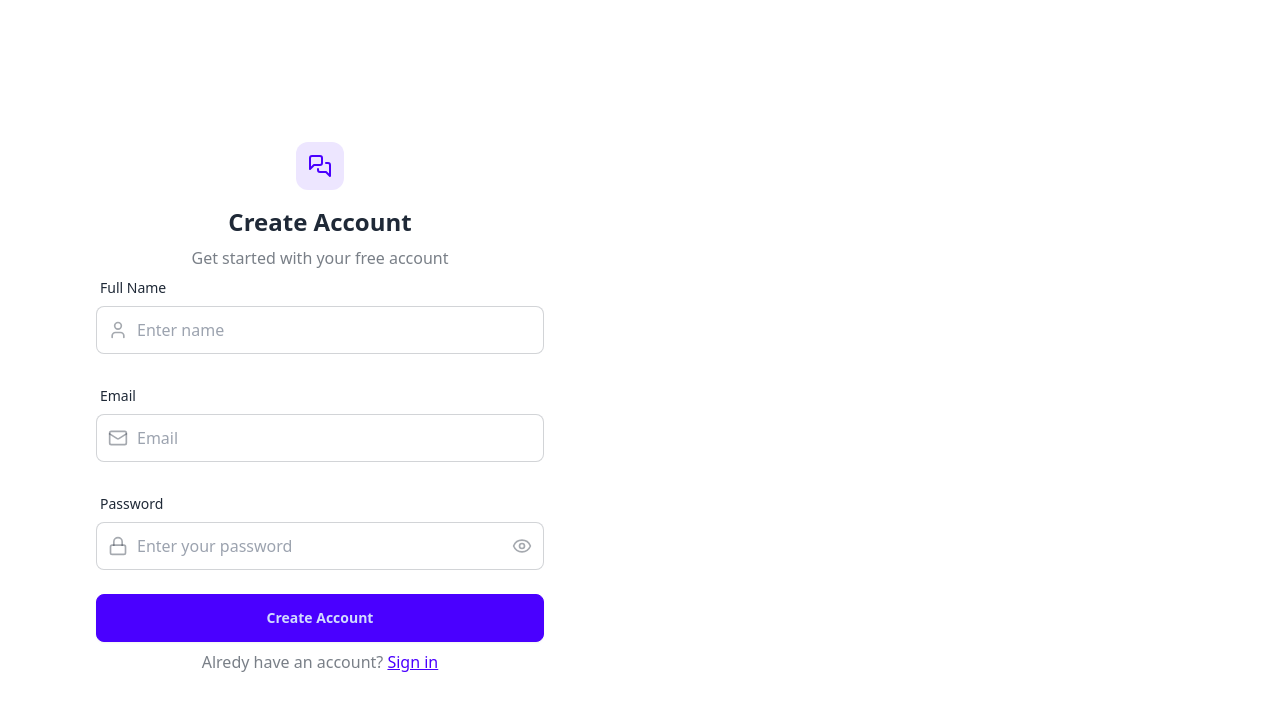
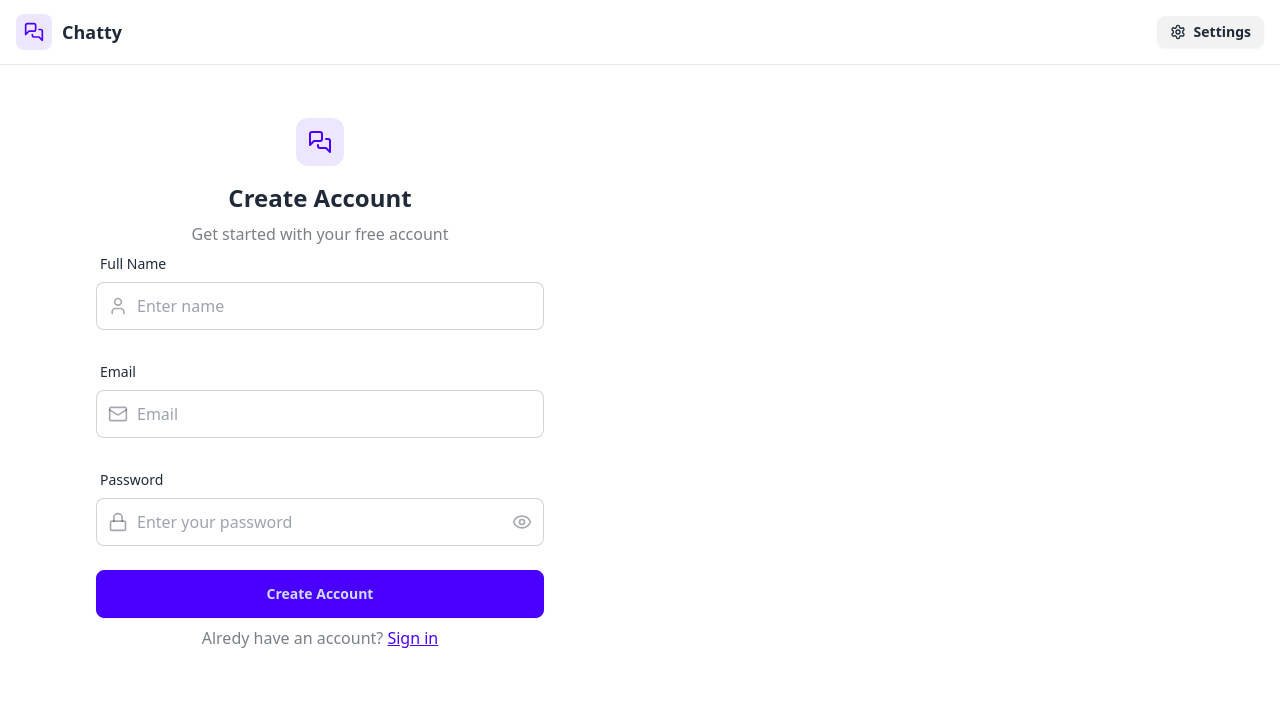
Before and after one commit to KalashThakare/Chat-Application, a React (Vite) app in the folder frontend/: page /signup in a window 1280 px wide. Shown: the top 710 px of the page. Built offline with nearby package versions, Linux system fonts and the light colour scheme; no server answers.

Commit message:
Logout page and Navbar completed

```diff
--- a/frontend/src/components/Navbar.jsx
+++ b/frontend/src/components/Navbar.jsx
@@ -1,8 +1,43 @@
 import React from 'react'
+import { useAuthStore } from '../store/useAuth.store';
+import { LogOut, MessagesSquareIcon, Settings, User } from 'lucide-react';
+import { Link } from 'react-router-dom';
 
 const Navbar = () => {
+  const {authUser,logout} = useAuthStore();
   return (
-    <div className='text-white'>Navbar</div>
+    <header className="bg-base-100 border-b border-base-300 fixed w-full top-0 z-40
+    backdrop-blur-lg bg-base-100/80">
+      <div className='container mx-auto  px-4 h-16'>
+        <div className='flex items-center justify-between h-full'>
+          <div className="flex items-center gap-8">
+            <Link to="/" className="flex items-center gap-2.5 hover:opacity-80 transition-all">
+              <div className="size-9 rounded-lg bg-primary/10 flex items-center justify-center">
+                <MessagesSquareIcon className="size-5 text-primary" />
+              </div>
+              <h1 className="text-lg font-bold">Chatty</h1>
+            </Link>
+          </div>
+
+          <div className=' flex items-center gap-2'>
+            <Link  to={"/settings"} className='btn btn-sm gap-2 transition-colors'>
+              <Settings className='size-4' />
+              <span className='hidden sm:inline'>Settings</span>
+            </Link>
+            {authUser && (<>
+              <Link className='btn btn-sm gap-2' to={"/profile"}>
+                <User className='size-5'/>
+              </Link>
+
+              <button onClick={logout} className='flex gap-2 items-center'>
+                <LogOut className='size-5'/>
+                <span className='hidden sm:inline'>Logout</span>
+              </button>
+            </>)}
+          </div>
+        </div>
+      </div>
+    </header>
   )
 }
 
--- a/frontend/src/pages/LoginPage.jsx
+++ b/frontend/src/pages/LoginPage.jsx
@@ -1,6 +1,8 @@
-import React from 'react'
+import React, { useState } from 'react'
 
 const LoginPage = () => {
+  const [] = useState(false);
+
   return (
     <div>LoginPage</div>
   )
--- a/frontend/src/pages/SignupPage.jsx
+++ b/frontend/src/pages/SignupPage.jsx
@@ -1,6 +1,6 @@
 import React, { useState } from 'react'
 import { useAuthStore } from '../store/useAuth.store';
-import { Eye, EyeOff, Loader2, Lock, Mail, MessageSquare, MessagesSquareIcon, User } from 'lucide-react';
+import { Eye, EyeOff, Loader2, Lock, Mail, MessagesSquareIcon, User } from 'lucide-react';
 import {Link} from "react-router-dom"
 import toast from 'react-hot-toast';
 
--- a/frontend/src/store/useAuth.store.js
+++ b/frontend/src/store/useAuth.store.js
@@ -2,6 +2,7 @@
 import {axiosInstance} from "../lib/axios.js";
 import { data } from "react-router-dom";
 import toast from "react-hot-toast";
+import axios from "axios";
 
 export const useAuthStore = create((set)=>({
     authUser:null,
@@ -36,5 +37,15 @@
         }finally{
             set({isSigningUp:false});
         }
+    },
+
+    logout: async()=>{
+        try {
+            const res = await axiosInstance.post("/auth/logout");
+            set({authUser:null});
+            toast.success("Logged out successfully");
+        } catch (error) {
+            toast.error("Something went wrong")
+        }
     }
 }))
```
